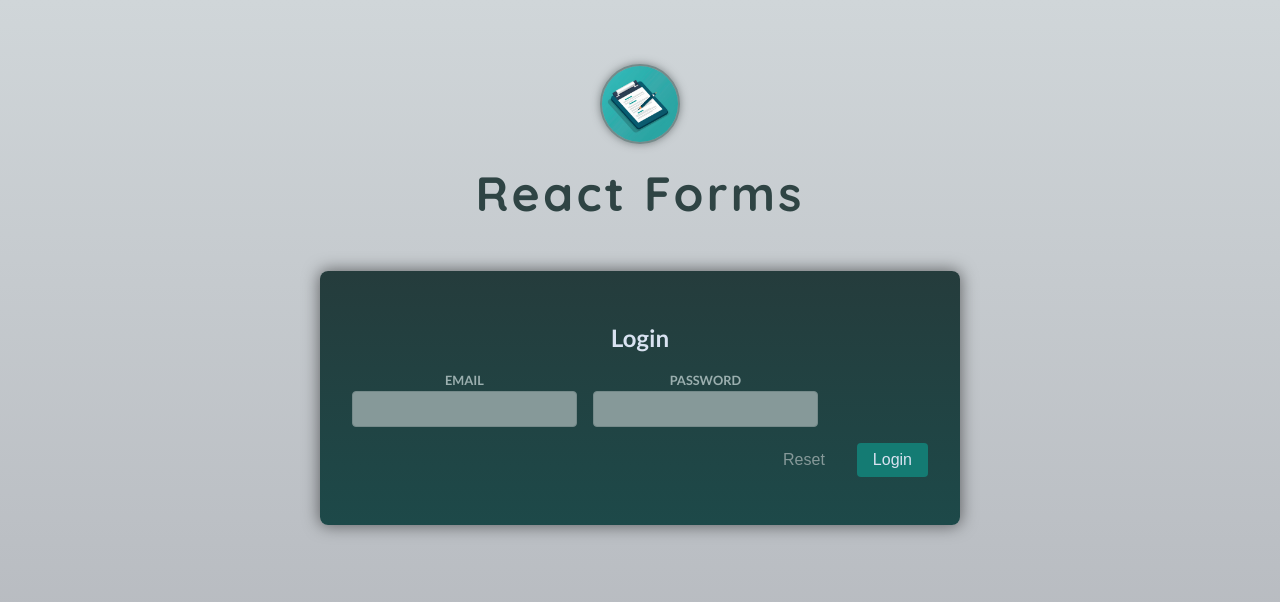
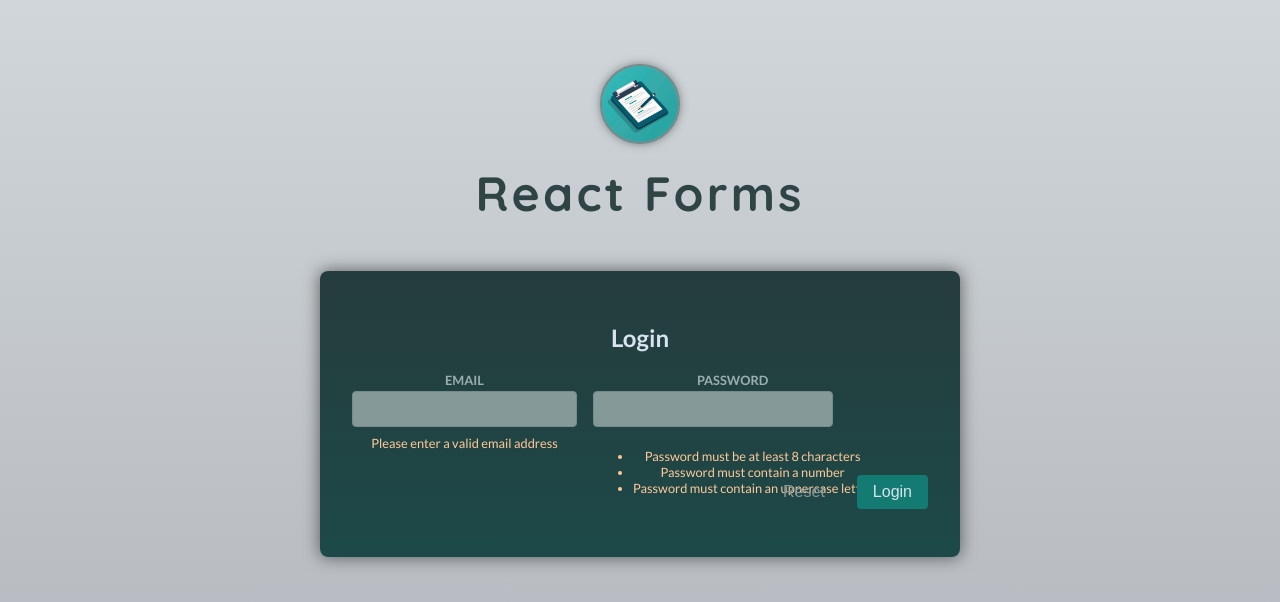
Before and after one commit to DebaKaran/react-max, a React (Vite) app in the folder section-17-forms/: page / in a window 1280 px wide. Both pictures are taken after typing "name@example.com", "Sample123" into the empty fields and a click on the button "Reset". Shown: the top 602 px of the page. Built offline with nearby package versions, Linux system fonts and the light colour scheme.

Commit message:
feat(forms): add email and password validation to StateLogin form
- Validate email format after input blur using didEdit state
- Implement password validation rules (length, number, uppercase)
- Display rule-based password validation feedback
- Track input interaction using blur events

```diff
--- a/section-17-forms/src/pages/StateLogin.tsx
+++ b/section-17-forms/src/pages/StateLogin.tsx
@@ -6,9 +6,22 @@ const StateLogin = () => {
     password: ''
   };
 
+  const touched = {
+    email: false,
+    password: false
+  };
+
   const [formData, setFormData] = useState(initialForm);
+  const [didEdit, setDidEdit] = useState(touched);
 
-  //const isEmailValid = formData.email.includes('@');
+  //Password validation object
+  const passwordValidations = {
+    length: formData.password.length >= 8,
+    number: /\d/.test(formData.password),
+    uppercase: /[A-Z]/.test(formData.password)
+  };
+
+  const isEmailInvalid = didEdit.email && !formData.email.includes('@');
 
   const handleChange = (event: React.ChangeEvent<HTMLInputElement>) => {
     const { name, value } = event.target;
@@ -22,12 +35,22 @@ const StateLogin = () => {
   const handleSubmission = (event: React.FormEvent<HTMLFormElement>) => {
     event.preventDefault();
     console.log("Entered Email: " + formData.email);
+
     //Resetting state after submit
     setFormData(initialForm);
   }
 
   const handleReset = () => {
     setFormData(initialForm);
+  }
+
+  const handleInputBlur = (event: React.FocusEvent<HTMLInputElement>) => {
+    const { name } = event.target;
+
+    setDidEdit(prev => ({
+      ...prev,
+      [name]: true
+    }));
   }
   return (
     <form onSubmit={handleSubmission}>
@@ -36,15 +59,32 @@ const StateLogin = () => {
       <div className="control-row">
         <div className="control no-margin">
           <label htmlFor="email">Email</label>
-          <input id="email" type="email" name="email" onChange={handleChange} value={formData.email} />
-          {/* <div className="control-error">
-            {!isEmailValid && <p>Please enter a valid email address</p>}
-          </div> */}
+          <input id="email" type="email" name="email" onChange={handleChange} value={formData.email} onBlur={handleInputBlur} />
+          <div className="control-error">
+            {isEmailInvalid && <p>Please enter a valid email address</p>}
+          </div>
         </div>
 
         <div className="control no-margin">
           <label htmlFor="password">Password</label>
-          <input id="password" type="password" name="password" onChange={handleChange} value={formData.password} />
+          <input id="password" type="password" name="password" onChange={handleChange} value={formData.password} onBlur={handleInputBlur} />
+          <div className="control-error">
+            {didEdit.password && (
+              <ul>
+                {!passwordValidations.length && (
+                  <li>Password must be at least 8 characters</li>
+                )}
+
+                {!passwordValidations.number && (
+                  <li>Password must contain a number</li>
+                )}
+
+                {!passwordValidations.uppercase && (
+                  <li>Password must contain an uppercase letter</li>
+                )}
+              </ul>
+            )}
+          </div>
         </div>
       </div>
 
```
